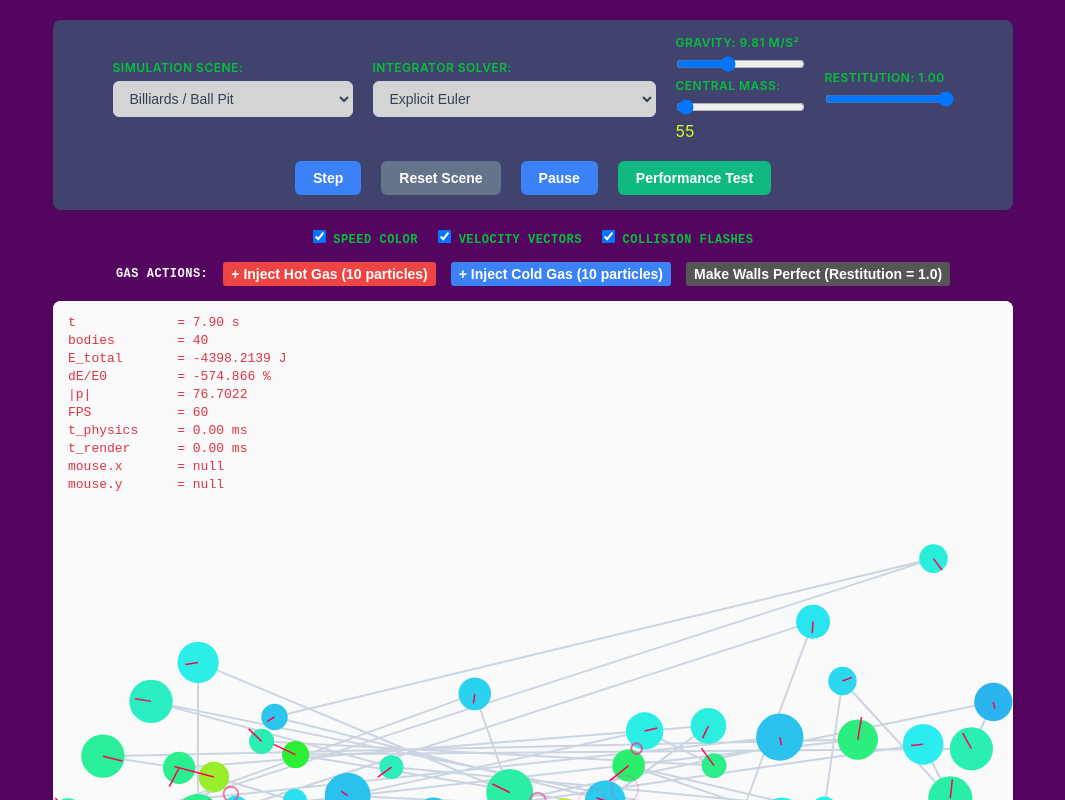
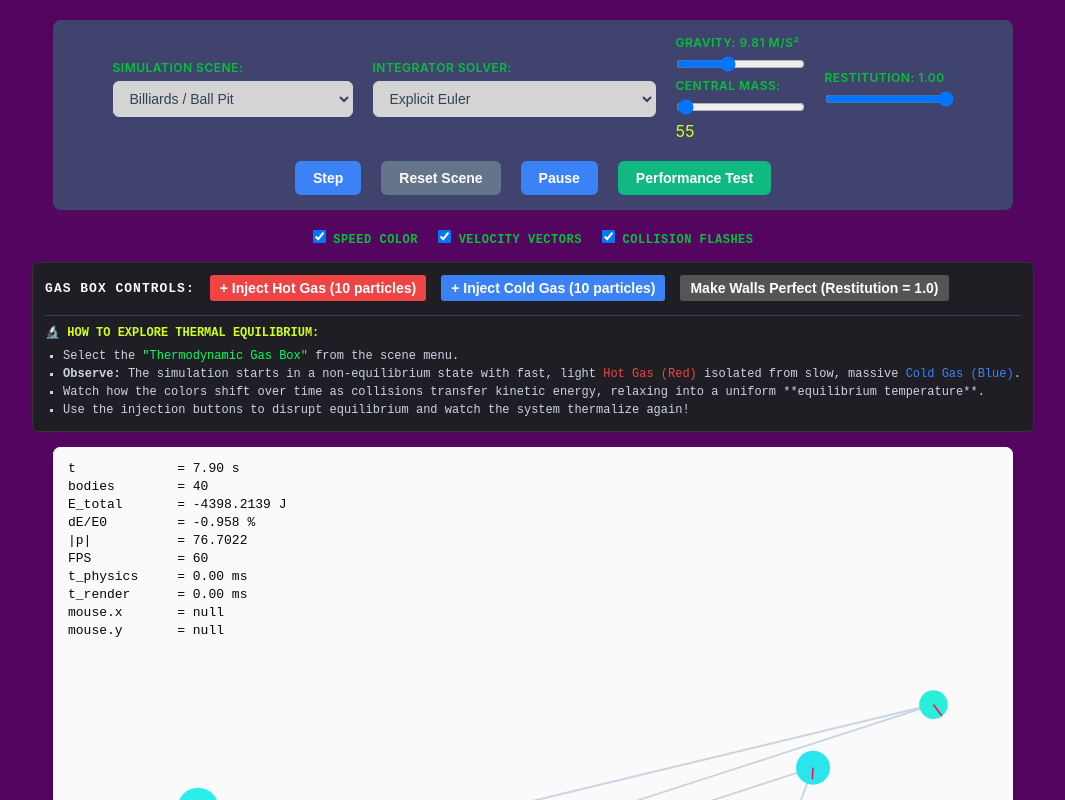
Before and after one commit to byow1-creator/phys311, a plain HTML site: page labs/Lab10/index.html in a window 1280 px wide. Both pictures are taken after a click on the button "Make Walls Perfect (Restitution = 1.0)". Shown: the top 800 px of the page, without its empty margins (107-1172 px from the left). Drawn offline with Linux system fonts and the light colour scheme.

Commit message:
finnaly done?

```diff
--- a/labs/Lab10/index.html
+++ b/labs/Lab10/index.html
@@ -54,14 +54,27 @@
   <label><input type="checkbox" id="toggleVel" checked> Velocity Vectors</label>
   <label><input type="checkbox" id="toggleContacts" checked> Collision Flashes</label>
  </div>
+<div id="gasControls" style="margin-bottom: 15px; display: flex; flex-direction: column; gap: 10px; padding: 12px; background: #1e1e24; border: 1px solid #333; border-radius: 6px; font-family: monospace;">
 
- <div id="gasControls" style="margin-bottom: 15px; display: flex; gap: 15px; align-items: center; color: #00ff66; font-family: monospace; font-size: 13px;">
-   <label style="color:#fafafa;">Gas Actions:</label>
-   <button id="addHotBtn" style="background:#ef4444; color:white; border:none; padding:4px 8px; cursor:pointer; font-weight:bold; border-radius:3px;">+ Inject Hot Gas (10 particles)</button>
-   <button id="addColdBtn" style="background:#3b82f6; color:white; border:none; padding:4px 8px; cursor:pointer; font-weight:bold; border-radius:3px;">+ Inject Cold Gas (10 particles)</button>
-   <button id="insulateBtn" style="background:#555; color:white; border:none; padding:4px 8px; cursor:pointer; border-radius:3px;">Make Walls Perfect (Restitution = 1.0)</button>
- </div>
+  <!-- Row 1: Action Buttons -->
+  <div style="display: flex; gap: 15px; align-items: center; color: #00ff66; font-size: 13px;">
+    <span style="color:#fafafa; font-weight: bold; text-transform: uppercase; letter-spacing: 1px;">Gas Box Controls:</span>
+    <button id="addHotBtn" style="background:#ef4444; color:white; border:none; padding:5px 10px; cursor:pointer; font-weight:bold; border-radius:3px;">+ Inject Hot Gas (10 particles)</button>
+    <button id="addColdBtn" style="background:#3b82f6; color:white; border:none; padding:5px 10px; cursor:pointer; font-weight:bold; border-radius:3px;">+ Inject Cold Gas (10 particles)</button>
+    <button id="insulateBtn" style="background:#555; color:white; border:none; padding:5px 10px; cursor:pointer; border-radius:3px;">Make Walls Perfect (Restitution = 1.0)</button>
+  </div>
 
+  <!-- Row 2: Live Explorable Instructions Panel -->
+  <div id="gasInstructions" style="color: #cbd5e1; font-size: 12px; line-height: 1.5; border-top: 1px solid #334155; padding-top: 8px; margin-top: 4px;">
+    <strong style="color: #d2ff1e;">🔬 HOW TO EXPLORE THERMAL EQUILIBRIUM:</strong>
+    <ul style="margin: 5px 0 0 18px; padding: 0; list-style-type: square;">
+      <li>Select the <span style="color:#00ff66;">"Thermodynamic Gas Box"</span> from the scene menu.</li>
+      <li><strong>Observe:</strong> The simulation starts in a non-equilibrium state with fast, light <span style="color:#ef4444;">Hot Gas (Red)</span> isolated from slow, massive <span style="color:#3b82f6;">Cold Gas (Blue)</span>.</li>
+      <li>Watch how the colors shift over time as collisions transfer kinetic energy, relaxing into a uniform **equilibrium temperature**.</li>
+      <li>Use the injection buttons to disrupt equilibrium and watch the system thermalize again!</li>
+    </ul>
+  </div>
+</div>
 
 
     <div id="canvasContainer">
--- a/labs/Lab10/src/main.js
+++ b/labs/Lab10/src/main.js
@@ -24,6 +24,53 @@ const restValDisplay = document.getElementById("restVal");
 const stepBtn = document.getElementById("stepBtn");
 const centralMassSlider = document.getElementById("centralMass");
 const centralMassValDisplay = document.getElementById("centralMassVal");
+
+const addHotBtn = document.getElementById("addHotBtn");
+const addColdBtn = document.getElementById("addColdBtn");
+const insulateBtn = document.getElementById("insulateBtn");
+
+if (addHotBtn) {
+  addHotBtn.addEventListener("click", () => {
+    if (!world) return;
+    for (let i = 0; i < 10; i++) {
+      world.add(new Body({
+        pos: new Vec2((Math.random() - 0.5) * 10, (Math.random() - 0.5) * 8),
+        vel: new Vec2((Math.random() - 0.5) * 30, (Math.random() - 0.5) * 30),
+        mass: 0.5,
+        radius: 0.25,
+        color: "#ef4444"
+      }));
+    }
+    e0 = world.totalEnergy(); // Re-baseline initial energy after injecting hot gas
+  });
+}
+
+if (addColdBtn) {
+  addColdBtn.addEventListener("click", () => {
+    if (!world) return;
+    for (let i = 0; i < 10; i++) {
+      world.add(new Body({
+        pos: new Vec2((Math.random() - 0.5) * 10, (Math.random() - 0.5) * 8),
+        vel: new Vec2((Math.random() - 0.5) * 2, (Math.random() - 0.5) * 2),
+        mass: 2.0,
+        radius: 0.45,
+        color: "#3b82f6"
+      }));
+    }
+    e0 = world.totalEnergy(); // Re-baseline initial energy after injecting cold gas
+  });
+}
+
+if (insulateBtn) {
+  insulateBtn.addEventListener("click", () => {
+    if (world) world.restitution = 1.0;
+    if (restSlider) restSlider.value = "1.0";
+    if (restValDisplay) restValDisplay.textContent = "1.00";
+    e0 = world.totalEnergy(); // Re-baseline initial energy when changing wall insulation properties
+  });
+}
+
+
 
 const camera = new Camera(30, canvas.width / 2, canvas.height / 2);
 const renderer = new Renderer(canvas, camera);
@@ -178,7 +225,7 @@ function initScene() {
         tag: "gas-hot"
       }));
     }
-
+    e0 = world.totalEnergy();
     // Bottom Right: 15 Cold, massive, slow-energy particles (Blue)
     for (let i = 0; i < 15; i++) {
       world.add(new Body({
@@ -190,6 +237,7 @@ function initScene() {
         tag: "gas-cold"
       }));
     }
+    e0 = world.totalEnergy()
   }
 
 
@@ -449,47 +497,7 @@ if (centralMassSlider) {
 }
 
 
-const addHotBtn = document.getElementById("addHotBtn");
-const addColdBtn = document.getElementById("addColdBtn");
-const insulateBtn = document.getElementById("insulateBtn");
 
-if (addHotBtn) {
-  addHotBtn.addEventListener("click", () => {
-    if (!world) return;
-    for (let i = 0; i < 10; i++) {
-      world.add(new Body({
-        pos: new Vec2((Math.random() - 0.5) * 10, (Math.random() - 0.5) * 8),
-        vel: new Vec2((Math.random() - 0.5) * 30, (Math.random() - 0.5) * 30),
-        mass: 0.5,
-        radius: 0.25,
-        color: "#ef4444"
-      }));
-    }
-  });
-}
-
-if (addColdBtn) {
-  addColdBtn.addEventListener("click", () => {
-    if (!world) return;
-    for (let i = 0; i < 10; i++) {
-      world.add(new Body({
-        pos: new Vec2((Math.random() - 0.5) * 10, (Math.random() - 0.5) * 8),
-        vel: new Vec2((Math.random() - 0.5) * 2, (Math.random() - 0.5) * 2),
-        mass: 2.0,
-        radius: 0.45,
-        color: "#3b82f6"
-      }));
-    }
-  });
-}
-
-if (insulateBtn) {
-  insulateBtn.addEventListener("click", () => {
-    if (world) world.restitution = 1.0;
-    if (restSlider) restSlider.value = "1.0";
-    if (restValDisplay) restValDisplay.textContent = "1.00";
-  });
-}
 
 
 benchmarkBtn.addEventListener("click", () => {
```
Also changed, not shown: labs/Lab10/image-4.png (added).
